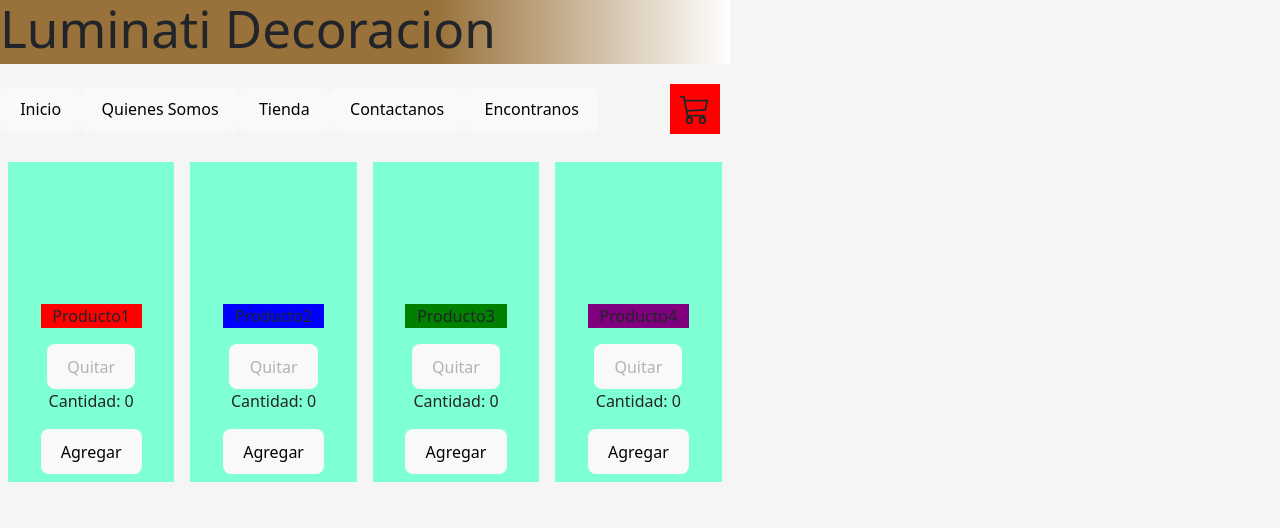
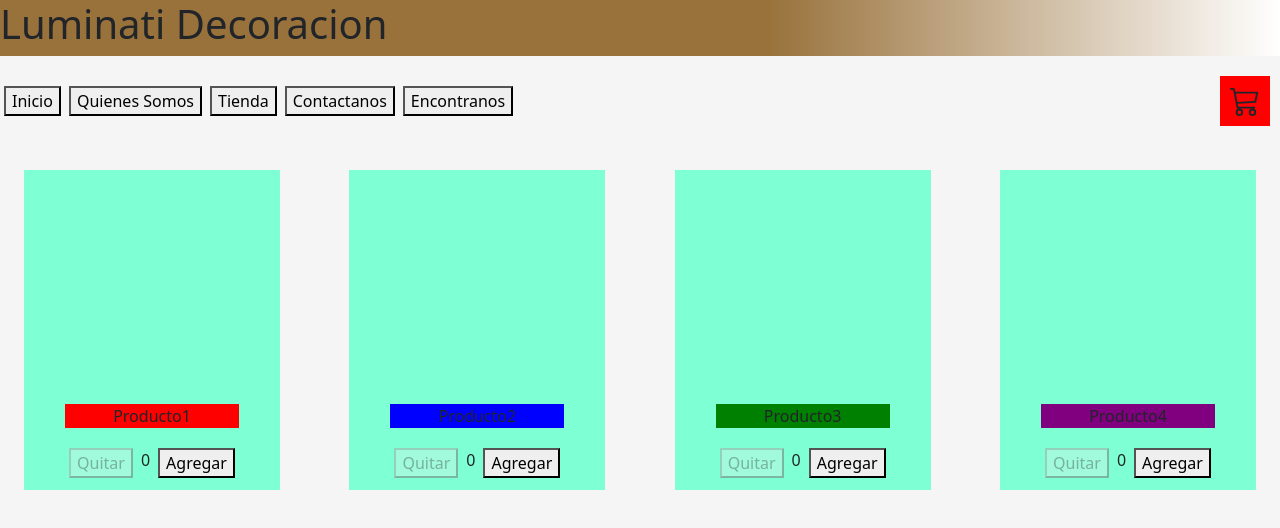
Before and after one commit to katiaacosta/luminatiAcosta-React, a React (Vite) app: page / in a window 1280 px wide. Shown: the top 528 px of the page. Built offline with nearby package versions, Linux system fonts and the light colour scheme.

Commit message:
Segunda entrega componentes

```diff
--- a/index.html
+++ b/index.html
@@ -6,7 +6,7 @@
     <meta name="viewport" content="width=device-width, initial-scale=1.0" />
     <!-- bootstrap -->
     <link href="https://cdn.jsdelivr.net/npm/bootstrap@5.2.0/dist/css/bootstrap.min.css" rel="stylesheet" integrity="sha384-gH2yIJqKdNHPEq0n4Mqa/HGKIhSkIHeL5AyhkYV8i59U5AR6csBvApHHNl/vI1Bx" crossorigin="anonymous">
-    <title>Vite + React</title>
+    <title>Luminati Decoracion</title>
   </head>
   <body>
     <div id="root">
--- a/src/App.jsx
+++ b/src/App.jsx
@@ -8,12 +8,6 @@ import './components/styles.css'
 
 
 function App() {
-
-  // let cantidad = 0
-  //   cantidad.onClick = () => {
-  //       cantidad++
-  //       console.log(cantidad);
-  //   }
 
   return (
 
@@ -26,7 +20,8 @@ function App() {
       <div className='menu'>
         {/* menu + carrito de compras */}
         <Menu/>
-        <Carrito/>
+        <Carrito componente = {<Card/>}>
+        </Carrito>
       </div>
 
       {/* list container */}
--- a/src/components/Card.jsx
+++ b/src/components/Card.jsx
@@ -11,24 +11,26 @@ const Card = ({producto,color}) => {
 
     function maximo(){
         setNumero(numero +  1)
+        console.log(`${producto} + agregado exitosamente`);
     }
 
     useEffect(() => {
         if (numero === 9) {
-            console.log("ultima unidad disponible");
+            console.log("Ultima unidad disponible");
         }
-      },[numero])
+    },[numero])
 
     return (
         <>
             <div>
                 <p style={{background:color}}>{producto}</p>
-                <button disabled={numero===0} onClick={minimo}>Quitar</button>
-                <p>Cantidad: {numero}</p>
-                <button disabled={numero===10} onClick={maximo}>Agregar</button>
+                <div className="cantidad">
+                    <button className="spaceBetween" disabled={numero===0} onClick={minimo}>Quitar</button>
+                    <p className="spaceBetween">{numero}</p>
+                    <button className="spaceBetween" disabled={numero===10} onClick={maximo}>Agregar</button>
+                </div>
             </div>
 
-            {/* <Carrito cantidad={numero}/> */}
         </>
     )
 }
--- a/src/components/Carrito.jsx
+++ b/src/components/Carrito.jsx
@@ -2,12 +2,14 @@
 // import { useEffect } from 'react'
 import '../components/styles.css'
 import { BsCart3 } from "react-icons/bs";
+import Card from './Card';
 
-const Carrito = ({cantidad}) => {
+const Carrito = ({cantidad, componente}) => {
 
   return (
     <>
-    <div>{cantidad} <BsCart3 className='boxCarrito'/></div>
+    <div>{componente.numero} <BsCart3 className='boxCarrito'/></div>
+
 
     </>
   )
--- a/src/components/Menu.jsx
+++ b/src/components/Menu.jsx
@@ -9,11 +9,11 @@ const Menu = () => {
     return (
     <>
         <div>
-            <button>Inicio</button>
-            <button>Quienes Somos</button>
-            <button>Tienda</button>
-            <button>Contactanos</button>
-            <button>Encontranos</button>
+            <button className="spaceBetween">Inicio</button>
+            <button className="spaceBetween">Quienes Somos</button>
+            <button className="spaceBetween">Tienda</button>
+            <button className="spaceBetween">Contactanos</button>
+            <button className="spaceBetween">Encontranos</button>
         </div>
     </>
   )
--- a/src/components/styles.css
+++ b/src/components/styles.css
@@ -29,7 +29,7 @@ body {
 }
 
 .tamCard {
-  width: 13vw;
+  width: 20vw;
   height: 40vh;
   background-color: aquamarine;
   display: flex;
@@ -38,7 +38,16 @@ body {
   text-align: center;
   justify-content: center;
   justify-items: center;
-  margin: 1vh;
+  margin: 3vh;
+}
+
+.cantidad {
+  display: flex;
+  align-content: space-between;
+}
+
+.spaceBetween {
+  margin: 0.5vh;
 }
 
 /*# sourceMappingURL=styles.css.map */
--- a/src/components/styles.scss
+++ b/src/components/styles.scss
@@ -24,7 +24,7 @@ body {
 
 
 .tamCard{
-    width: 13vw;
+    width: 20vw;
     height: 40vh;
     background-color:aquamarine;
     display: flex;
@@ -33,5 +33,18 @@ body {
     text-align: center;
     justify-content: center;
     justify-items: center;
-    margin: 1vh;
+    margin: 3vh;
+    // padding: 2vh;
 }
+
+.cantidad{
+    display: flex;
+    align-content: space-between;
+    // margin: 3vh;
+    // padding: 3vh;
+}
+
+.spaceBetween{
+    margin: 0.5vh;
+    // padding: 2vh;
+}
--- a/src/main.jsx
+++ b/src/main.jsx
@@ -1,7 +1,7 @@
 import React from 'react'
 import ReactDOM from 'react-dom/client'
 import App from './App'
-import './index.css'
+// import './index.css'
 // llama a funcion App
 ReactDOM.createRoot(document.getElementById('root')).render( //root llama al script del index.html y renderiza la funcion app
   <React.StrictMode>
```
Also changed, not shown: 1 other file (tests, documents, lock files or other folders).
